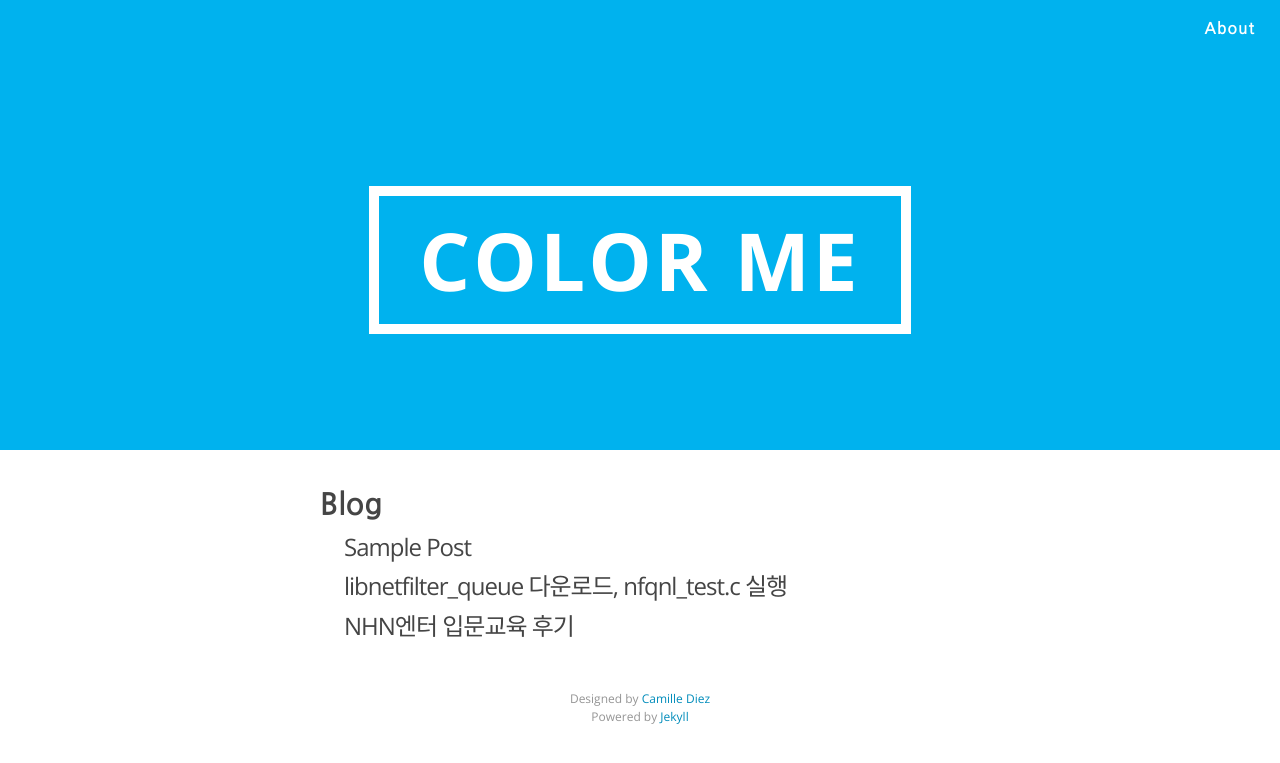
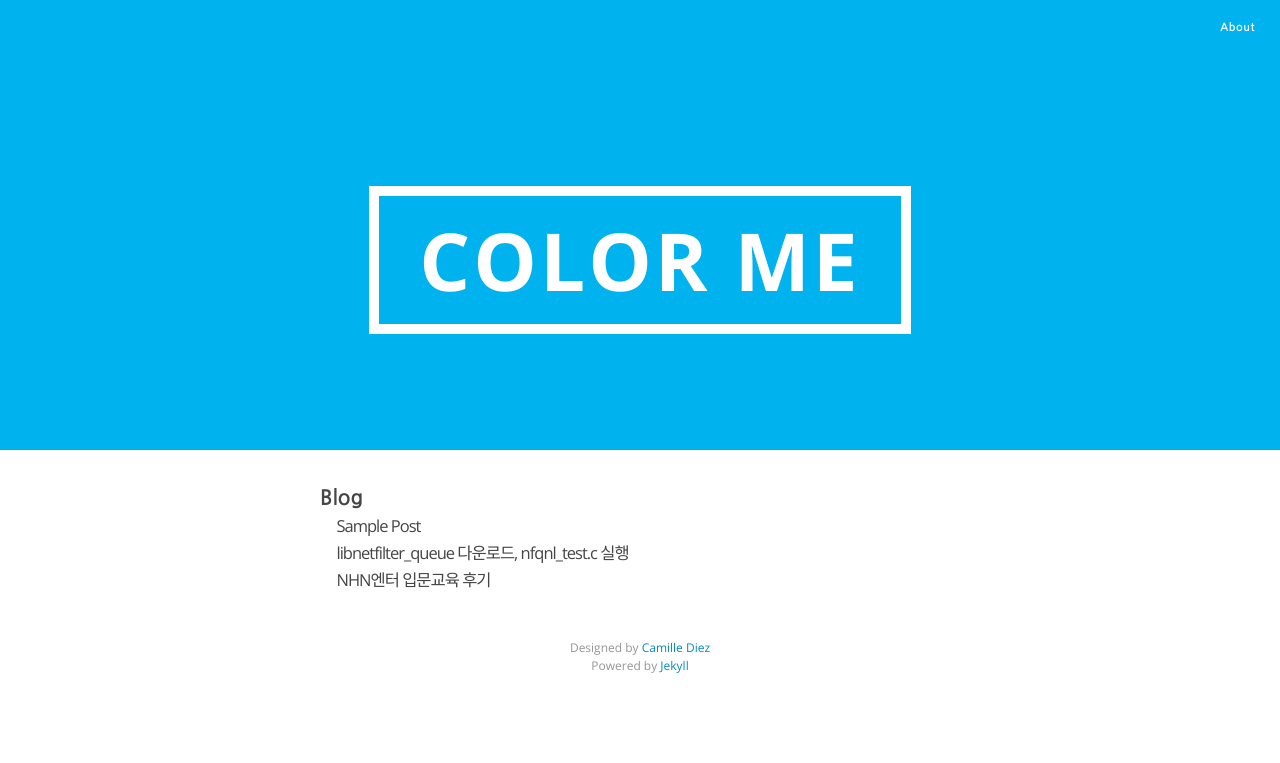
Before and after one commit to diezcami/polar-bear-theme, a Jekyll site: the page built from index.html, in a window 1280 px wide. Shown: the top 763 px of the page. Built offline with Jekyll 4.4.1, drawn with Linux system fonts in a browser that asks for light colours; nearby versions of some CDN libraries; some web fonts are replaced; Markdown is read by kramdown in place of the engine named in the settings.

Commit message:
font modify

```diff
--- a/css/main.scss
+++ b/css/main.scss
@@ -6,7 +6,7 @@
 
 // Our variables
 $base-font-family: "Nanum Gothic";
-$base-font-size:   16px;
+$base-font-size:   11px;
 $small-font-size:  $base-font-size * 0.895;
 $large-font-size:  $base-font-size * 1.40;
 
```
